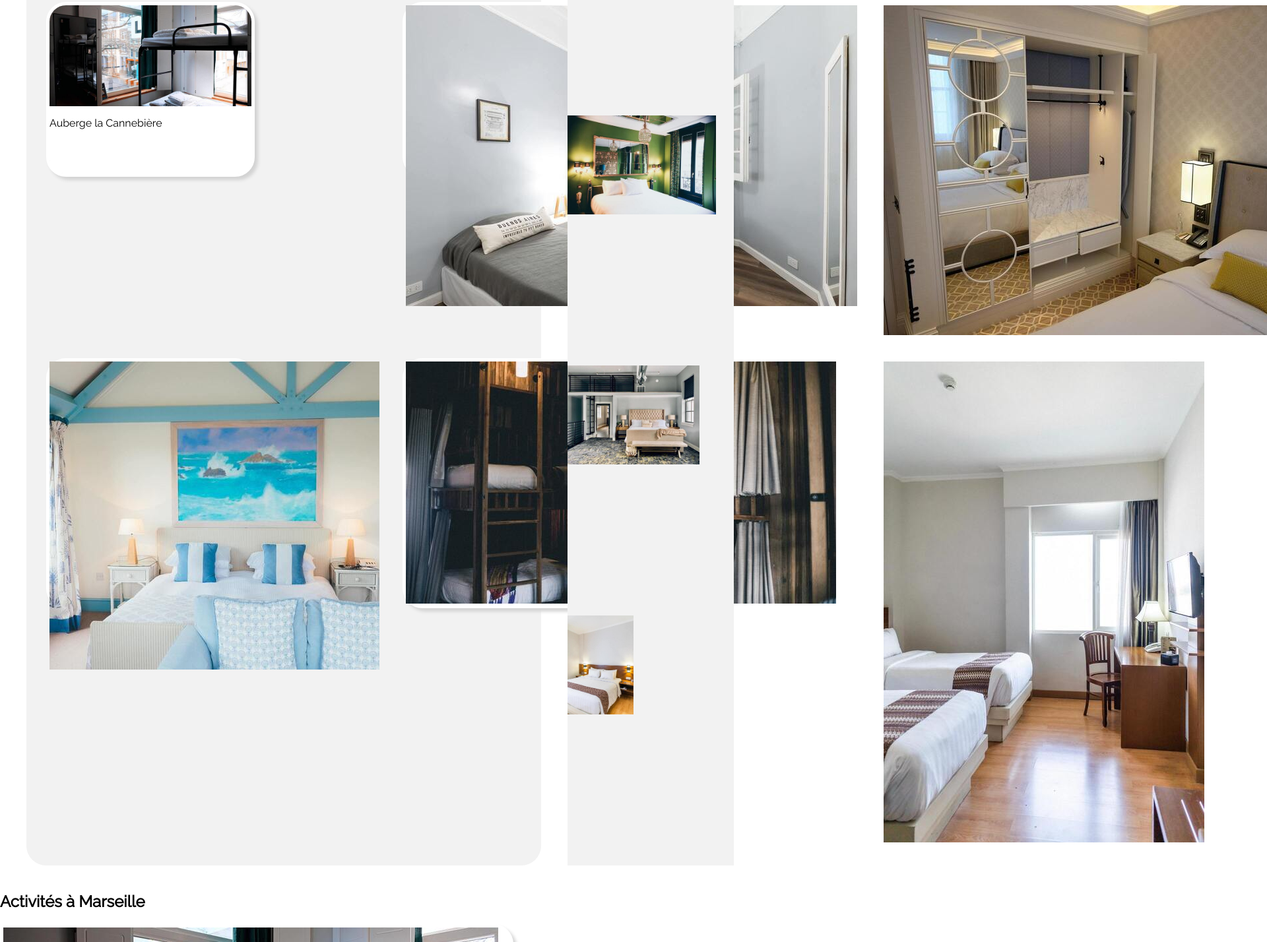
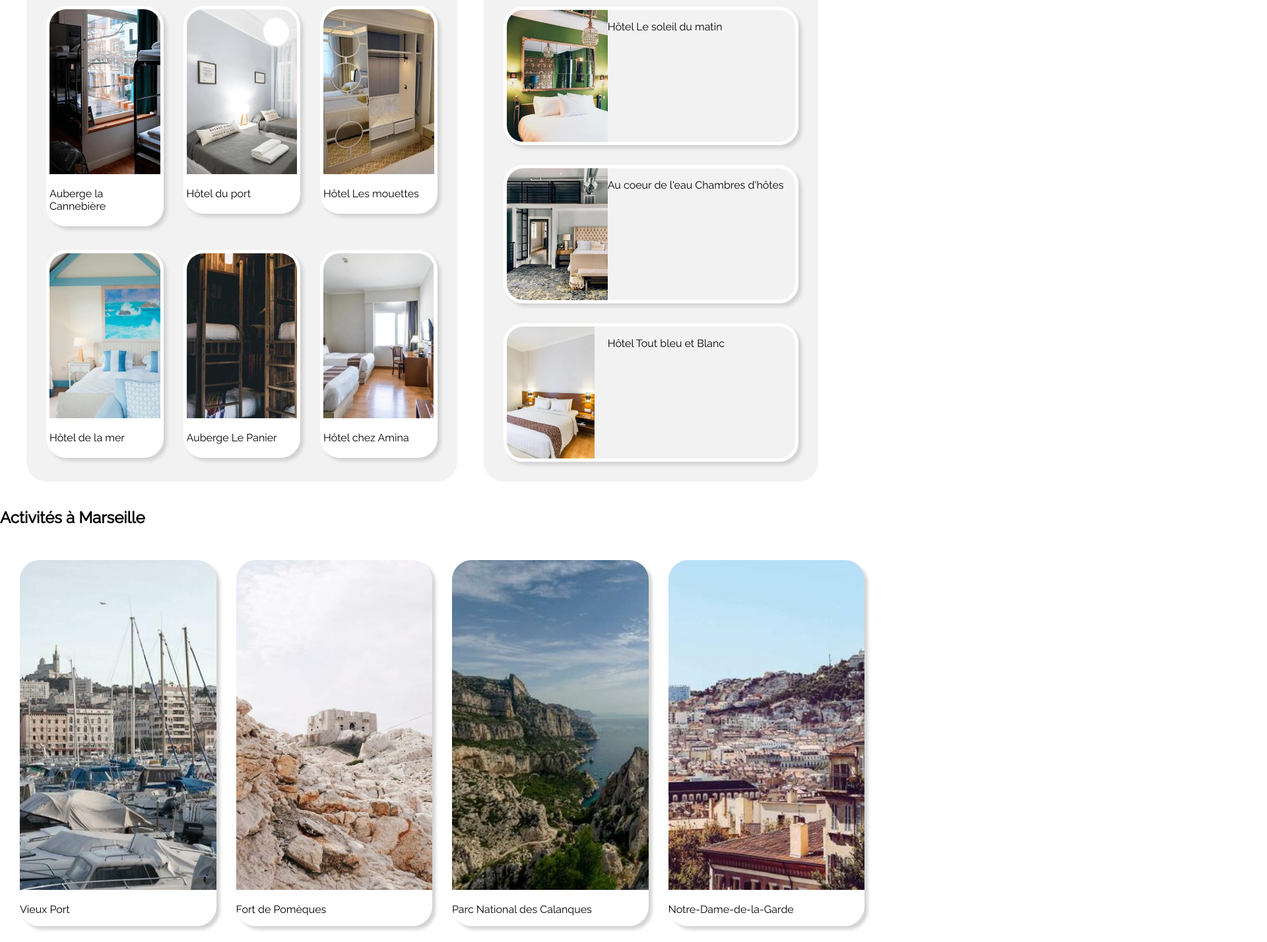
Before and after one commit to HugoLesquenner/HugoLesquenner_1_20082020, a plain HTML site: page index.html in a window 1280 px wide. Shown: the part 492-1920 px from the top of the page at 66% size, 1920 px wide, since content can reach past the window. Drawn offline with Linux system fonts and the light colour scheme.

Commit message:
Vignette v2

```diff
--- a/css/main.css
+++ b/css/main.css
@@ -1,3 +1,30 @@
+body {
+    font-family: 'Raleway', sans-serif;
+    margin: 0;
+}
+header {
+    display: flex;
+    justify-content: space-between;
+}
+footer {
+    display: flex;
+    justify-content: space-around;
+    width: 100%;
+    background-color: rgb(242,242,242);
+}
+a {
+    text-decoration: none;
+    color: black;
+}
+ul {
+    list-style: none;
+    padding: 0;
+}
+
+button {
+    font-family: 'Raleway', sans-serif;
+}
+
 .logo {
     max-width: 100%;
     height: 75px;
@@ -99,75 +126,107 @@
     border: solid white 5px;
     border-radius: 30px;
     box-shadow: 5px 5px 5px lightgrey;
-    display:grid;
-    height:50%;
-    width:60%;
-
+    overflow: hidden;
+}
+.mainHouseImg {
+    max-width: 100%;
+    height: 250px;
+    object-fit: cover;
+    object-position: 20%;
 }
 
 .trendHousing {
     display: grid;
     grid-template: 1fr;
     background-color: rgb(242,242,242);
+    border-radius: 30px;
+    padding: 30px;
+    grid-gap: 30px;
+
 }
 
 
 .trendHouse {
-    width: 100%;
+    display: grid;
+    grid-template-columns:35% 65%;
+    border: solid white 5px;
+    border-radius: 30px;
+    box-shadow: 5px 5px 5px lightgrey;
+    overflow: hidden;
+    height: 200px;
+
 }
 
-#house01 {
-    background-image: url(../img/house/marcus-loke-WQJvWU_HZFo-unsplash.jpg);
-    background-size:300px;
-}
 
 .trendHouseImg {
     max-width: 100%;
-    height: 150px;
+    height: 200px;
+    object-fit: cover;
+    object-position: 20% ;
 }
 
 .description {
-    background-color: white;
-    position: relative;
-    grid-row:4;
-    height:100%;
-    border-radius:0 0 20px 20px;
+
+
+}
+.activity {
+    display: grid;
+    grid-template-columns: 1fr 1fr 1fr 1fr;
+    grid-auto-rows: minmax(100px, auto);
+    grid-gap: 30px;
+    width: 100%;
+    padding: 30px;
+}
+.activities {
+    overflow: hidden;
+    border-radius: 30px;
+    box-shadow: 5px 5px 5px lightgrey;
+}
+
+#act01 {
+    grid-column: 1;
+    grid-row: 1/2;
+
+}
+#act02 {
+    grid-column: 2;
+    grid-row: 1;
+}
+#act03 {
+    grid-column: 2;
+    grid-row: 2;
+}
+#act04 {
+    grid-column: 3;
+    grid-row: 1/2;
+}
+#act05 {
+    grid-column: 4;
+    grid-row: 1;
+}
+#act06 {
+    grid-column: 4;
+    grid-row: 2;
+}
+.activitiesImg {
+    max-width: 100%;
+    height: 500px;
+    object-fit: cover;
+    object-position: 20%;
 
 }
 
-ul {
-    list-style: none;
-    padding: 0;
-}
-
-button {
-    font-family: 'Raleway', sans-serif;
-}
-
-a {
-    text-decoration: none;
-    color: black;
-}
-
-footer {
-    display: flex;
-    justify-content: space-around;
-    width: 100%;
-    background-color: rgb(242,242,242);
-}
-
-header {
-    display: flex;
-    justify-content: space-between;
-}
-
-body {
-    font-family: 'Raleway', sans-serif;
-    margin: 0;
-}
 
 /*Smartphone*/
 @media (max-width: 767.98px) {
+    main {
+        margin: 5px;
+    }
+
+    header {
+        flex-wrap: wrap;
+        justify-content: space-between;
+    }
     .logo {
         max-width: 100%;
         height: 75px;
@@ -224,14 +283,7 @@ body {
         width: 100%;
     }
 
-    main {
-        margin: 5px;
-    }
 
-    header {
-        flex-wrap: wrap;
-        justify-content: space-between;
-    }
 }
 
 /*Tablet*/
--- a/index.html
+++ b/index.html
@@ -19,7 +19,7 @@
 
         <nav class="menu">
             <a class="menuButton" href="#hebergements">Hébergements</a>
-            <a class="menuButton" href="#activites">Activités</a>
+            <a class="menuButton" href="#activity">Activités</a>
         </nav>
 
         <nav class="sign">
@@ -66,26 +66,64 @@
                 <h2>Hébergements à Marseille</h2>
                 <a href="#h01">
                     <div class="mainHouse" id="house01">
-                        <div class="description">
+
+                        <img class="mainHouseImg" src="img/house/marcus-loke-WQJvWU_HZFo-unsplash.jpg" alt="house">
+                        <div>
                             <p>Auberge la Cannebière</p>
                         </div>
+
                     </div>
                 </a>
+                <a href="#h02">
                     <div class="mainHouse">
+
                         <img class="mainHouseImg" src="img/house/fred-kleber-gTbaxaVLvsg-unsplash.jpg" alt="house">
+                        <div>
+                            <p>Hôtel du port</p>
                         </div>
+
+                    </div>
+                </a>
+                <a href="#h03">
                     <div class="mainHouse">
+
                         <img class="mainHouseImg" src="img/house/reisetopia-B8WIgxA_PFU-unsplash.jpg" alt="house">
+                        <div>
+                            <p>Hôtel Les mouettes</p>
                         </div>
+
+                    </div>
+                </a>
+                <a href="#h04">
                     <div class="mainHouse">
+
                         <img class="mainHouseImg" src="img/house/annie-spratt-Eg1qcIitAuA-unsplash.jpg" alt="house">
+                        <div>
+                            <p>Hôtel de la mer</p>
                         </div>
+
+                    </div>
+                </a>
+                <a href="#h05">
                     <div class="mainHouse">
+
                         <img class="mainHouseImg" src="img/house/nicate-lee-kT-ZyaiwBe0-unsplash.jpg" alt="house">
+                        <div>
+                            <p>Auberge Le Panier</p>
                         </div>
+
+                    </div>
+                </a>
+                <a href="#h06">
                     <div class="mainHouse">
+
                         <img class="mainHouseImg" src="img/house/febrian-zakaria-M6S1WvfW68A-unsplash.jpg" alt="house">
+                        <div>
+                            <p>Hôtel chez Amina</p>
                         </div>
+
+                    </div>
+                </a>
 
             </div>
             <div class="trendHousing">
@@ -93,23 +131,74 @@
                     Les plus populaires
                     <img class="trendIcon" src="img/Icon/growth.svg" alt="growth" />
                 </h2>
+                <a href="#h07">
                     <div class="trendHouse">
                         <img class="trendHouseImg" src="img/house/emile-guillemot-Bj_rcSC5XfE-unsplash.jpg" alt="house">
+                        <div class="description">
+                            <p>Hôtel Le soleil du matin</p>
                         </div>
+                    </div>
+                </a>
+                <a href="#h08">
                     <div class="trendHouse">
                         <img class="trendHouseImg" src="img/house/aw-creative-VGs8z60yT2c-unsplash.jpg" alt="house">
+                        <div class="description">
+                            <p>Au coeur de l'eau Chambres d'hôtes</p>
                         </div>
+                    </div>
+                </a>
+                <a href="#h09">
                     <div class="trendHouse">
                         <img class="trendHouseImg" src="img/house/febrian-zakaria-sjvU0THccQA-unsplash.jpg" alt="house">
+                        <div class="description">
+                            <p>Hôtel Tout bleu et Blanc</p>
                         </div>
+                    </div>
+                    </a>
             </div>
         </section>
 
-        <section class="activity" id="activites">
+        <section id="activity">
             <h2>Activités à Marseille</h2>
-            <div class="mainHouse">
-                <img class="mainHouseImg" src="img/house/marcus-loke-WQJvWU_HZFo-unsplash.jpg" alt="house">
+            <div class="activity">
+                <div class="activities" id="act01">
+                    <img class="activitiesImg" src="img/activity/reno-laithienne-QUgJhdY5Fyk-unsplash.jpg" alt="house">
+                    <div class="description">
+                        <p>Vieux Port</p>
                     </div>
+                </div>
+                <div class="activities" id="act02">
+                    <img class="activitiesImg" src="img/activity/paul-hermann-QFTrLdQIRhI-unsplash.jpg" alt="house">
+                    <div class="description">
+                        <p>Fort de Pomèques</p>
+                    </div>
+                </div>
+                <div class="activities" id="act03">
+                    <img class="activitiesImg" src="img/activity/kevin-hikari-rV_Qd1l-VXg-unsplash.jpg" alt="house">
+                    <div class="description">
+                        <p>Îles du Frioul</p>
+                    </div>
+                </div>
+                <div class="activities" id="act04">
+                    <img class="activitiesImg" src="img/activity/kilyan-sockalingum-NR8-cBCN3aI-unsplash.jpg" alt="house">
+                    <div class="description">
+                        <p>Parc National des Calanques</p>
+                    </div>
+                </div>
+                <div class="activities" id="act05">
+                    <img class="activitiesImg" src="img/activity/florian-wehde-xW9e8gdotxI-unsplash.jpg" alt="house">
+                    <div class="description">
+                        <p>Notre-Dame-de-la-Garde</p>
+                    </div>
+                </div>
+                <div class="activities" id="act06">
+                    <img class="activitiesImg" src="img/activity/lena-paulin-wH2-EJoDcV0-unsplash.jpg" alt="house">
+                    <div class="description">
+                        <p>Parc Longchamp</p>
+                    </div>
+                </div>
+            </div>
+
         </section>
 
     </main>
```
Lines whose indentation alone changed are shown as unchanged.
